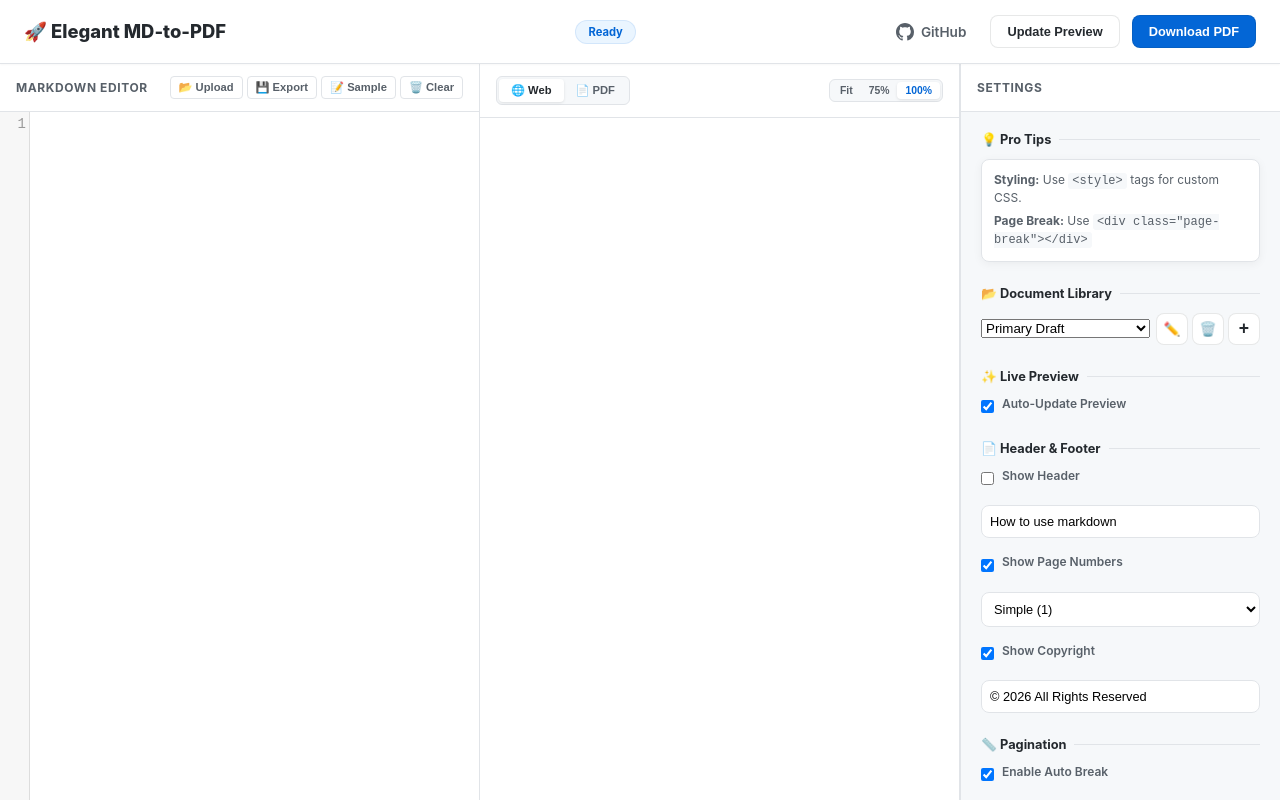
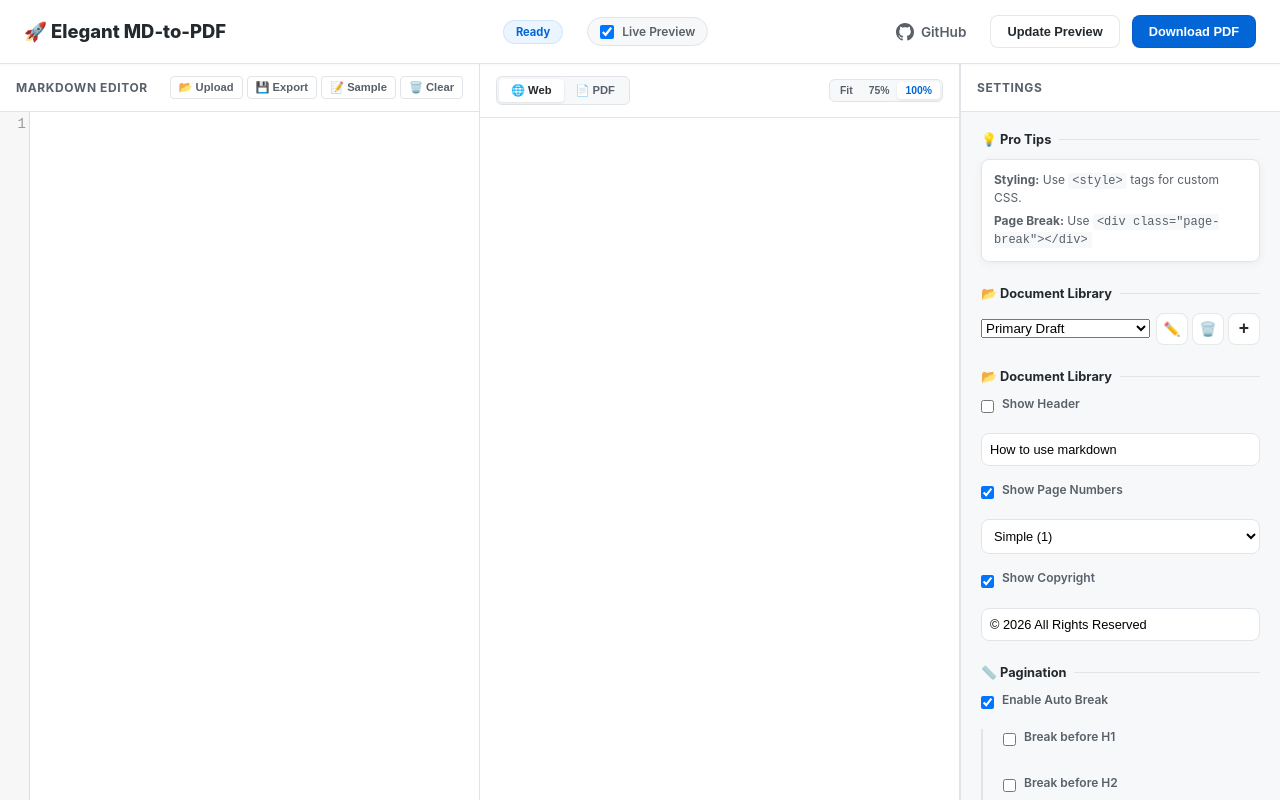
Before and after one commit to Benedict-CS/Markdown-to-PDF, a website: page public/index.html in a window 1280 px wide. Drawn offline with nearby package versions, Linux system fonts and the light colour scheme; a script that the page names is missing.

Commit message:
UI: move Live Preview toggle to the header navbar

```diff
--- a/public/index.html
+++ b/public/index.html
@@ -31,6 +31,10 @@
 
         <div class="header-center">
             <div id="status-message" class="status-pill">Ready</div>
+            <div class="header-toggle-group">
+                <input type="checkbox" id="auto-update" checked>
+                <label for="auto-update">Live Preview</label>
+            </div>
         </div>
 
         <div class="header-right">
@@ -103,13 +107,7 @@
                     </div>
                 </div>
 
-                <div class="section-title">✨ Live Preview</div>
-                <div class="control-group checkbox">
-                    <input type="checkbox" id="auto-update" checked>
-                    <label for="auto-update">Auto-Update Preview</label>
-                </div>
-
-                <div class="section-title">📄 Header & Footer</div>
+                <div class="section-title">📂 Document Library</div>
 
                 <div class="control-group checkbox">
                     <input type="checkbox" id="show-header">
--- a/public/ui.css
+++ b/public/ui.css
@@ -51,6 +51,38 @@ body {
     display: flex;
     justify-content: center;
     align-items: center;
+    gap: 1.5rem;
+}
+
+.header-toggle-group {
+    display: flex;
+    align-items: center;
+    gap: 0.5rem;
+    font-size: 0.75rem;
+    font-weight: 600;
+    color: var(--text-muted);
+    background-color: var(--bg-light);
+    padding: 0.35rem 0.75rem;
+    border-radius: 20px;
+    border: 1px solid var(--border-color);
+    cursor: pointer;
+    transition: all 0.2s;
+}
+
+.header-toggle-group:hover {
+    border-color: var(--accent-color);
+    color: var(--text-main);
+}
+
+.header-toggle-group input {
+    cursor: pointer;
+    width: 14px;
+    height: 14px;
+}
+
+.header-toggle-group label {
+    cursor: pointer;
+    user-select: none;
 }
 
 .header-right {
```
